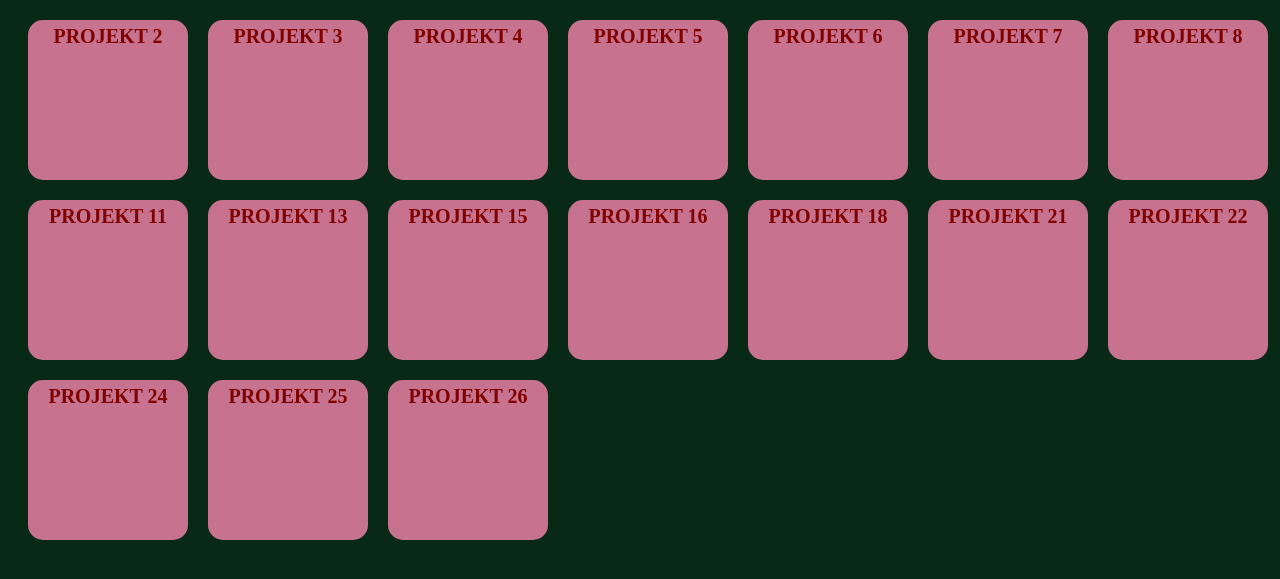
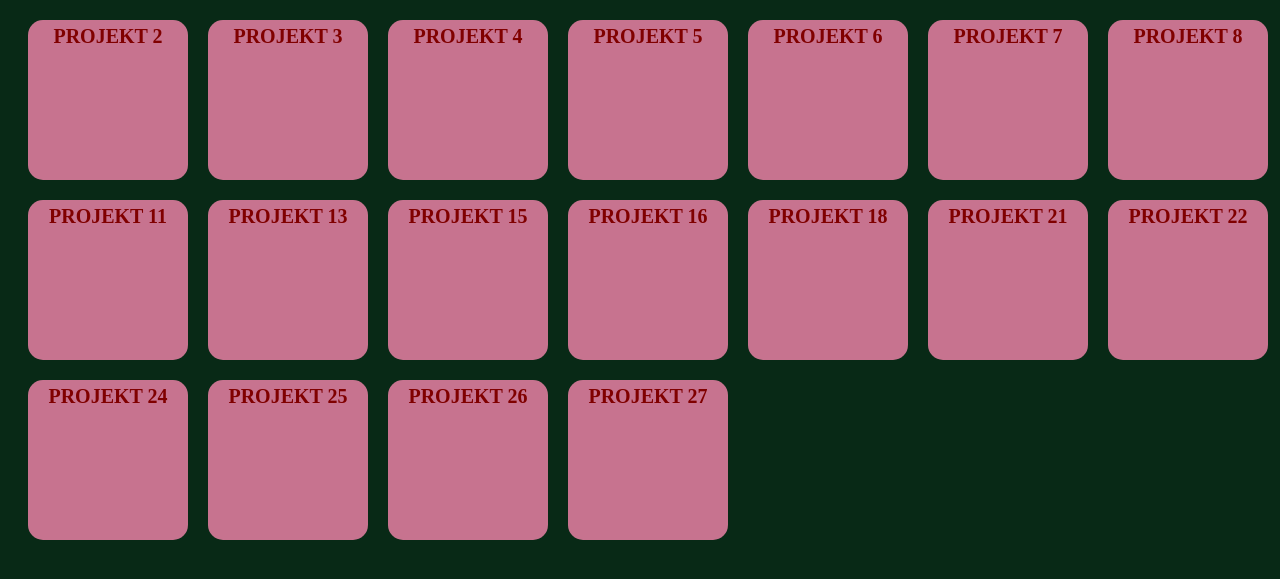
Before and after one commit to dobrawal/projekty-klasa-V, a plain HTML site: page index.html in a window 1280 px wide. Shown: the part 97-676 px from the top of the page. Drawn offline with Linux system fonts and the light colour scheme.

Commit message:
Update index.html

```diff
--- a/index.html
+++ b/index.html
@@ -66,6 +66,9 @@
             <div>
                 <a href="https://dobrawal.github.io/smoki/">PROJEKT 26</a>
             </div>
+            <div>
+                <a href="https://dobrawal.github.io/opony/">PROJEKT 27</a>
+            </div>
         </main>
     </body>
 
```
